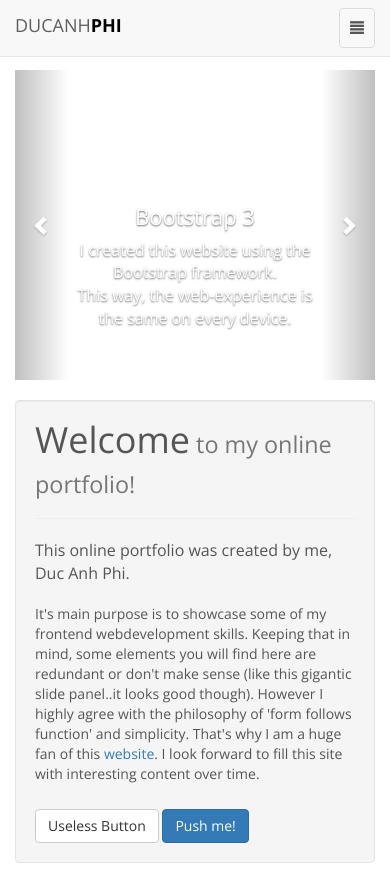
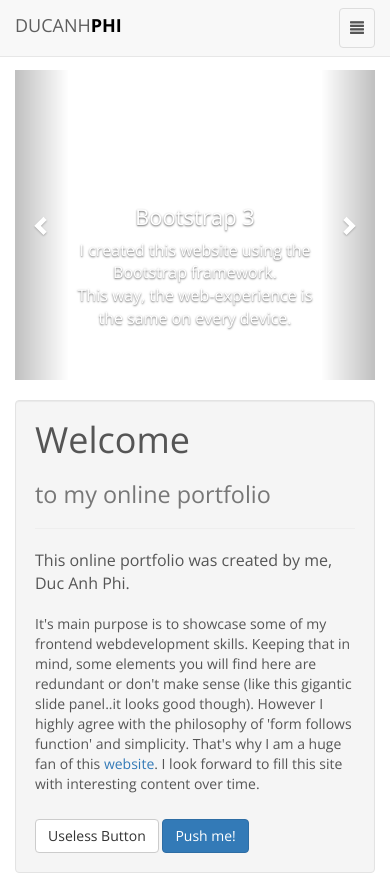
Before and after one commit to DucAnhPhi/Bootstrap_Responsive_Website, a plain HTML site: page index.html in a window 390 px wide. Shown: the top 875 px of the page. Drawn offline with nearby package versions, Linux system fonts and the light colour scheme; a script that the page names is missing.

Commit message:
positioned heading of first Callout; responsive

```diff
--- a/index.html
+++ b/index.html
@@ -114,7 +114,14 @@
                 <div class="col-md-12">
                     <div class="well">
                         <div class="page-header">
-                        <h1>Welcome<small> to my online portfolio!</small></h1>
+                            <div class="row">
+                                <div class="col-lg-2">
+                                    <h1>Welcome</h1>
+                                </div><!-- end col -->
+                                 <div class="col-lg-10">
+                                     <h1><small>to my online portfolio</small></h1>
+                                </div><!-- end col -->
+                            </div><!-- end row -->
                         </div><!-- end page-header -->
 
                         <p class="lead">This online portfolio was created by me, Duc Anh Phi.</p>
```
